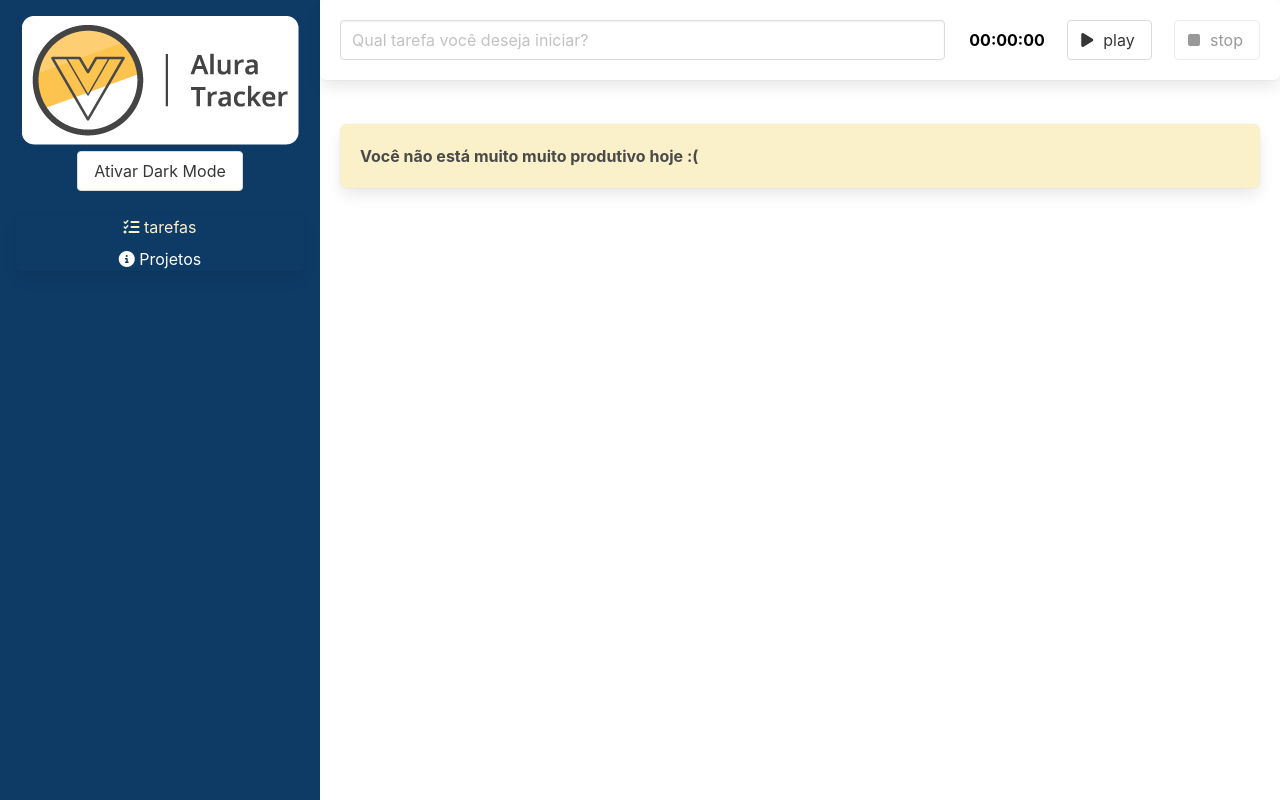
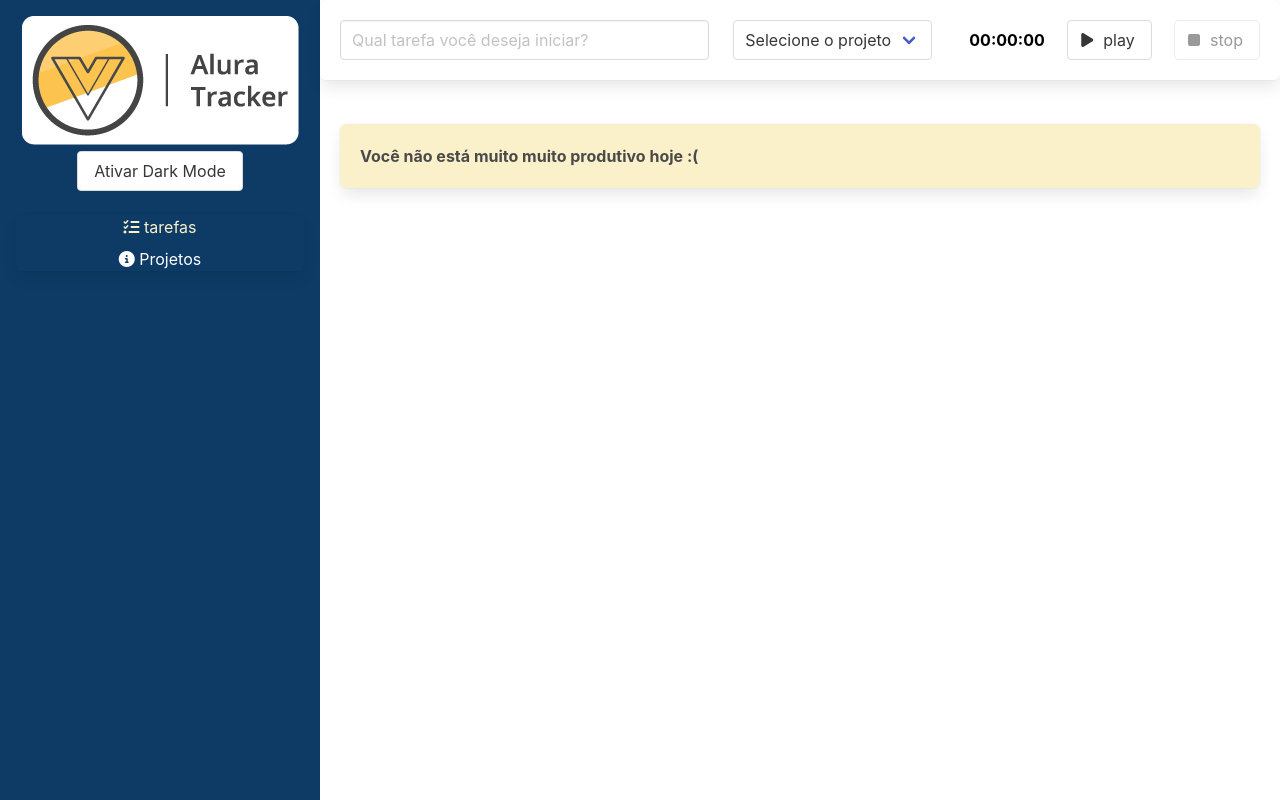
Before and after one commit to esantos92/alura_tracker, a Vue app: page / in a window 1280 px wide. Built offline with nearby package versions, Linux system fonts and the light colour scheme.

Commit message:
Gerenciando o Estado (#7)
Co-authored-by: Everton Santos <everton.santos@redealumni.com>

```diff
--- a/package.json
+++ b/package.json
@@ -10,7 +10,8 @@
   "dependencies": {
     "core-js": "^3.8.3",
     "vue": "^3.2.13",
-    "vue-router": "^4.0.16"
+    "vue-router": "^4.0.16",
+    "vuex": "^4.0.2"
   },
   "devDependencies": {
     "@fortawesome/fontawesome-free": "^6.1.1",
--- a/src/components/Formulario.vue
+++ b/src/components/Formulario.vue
@@ -1,7 +1,7 @@
 <template>
   <div class="box formulario">
     <div class="columns">
-      <div class="column is-8" role="form" aria-label="Formulário para criação de uma nova tarefa">
+      <div class="column is-5" role="form" aria-label="Formulário para criação de uma nova tarefa">
         <input
           type="text"
           class="input"
@@ -9,6 +9,20 @@
           v-model="descricao"
         />
       </div>
+        <div class="column is-3">
+          <div class="select">
+            <select v-model="idProjeto">
+              <option value="">Selecione o projeto</option>
+              <option
+                :value="projeto.id"
+                v-for="projeto in projetos"
+                :key="projeto.id"
+              >
+                {{ projeto.nome }}
+              </option>
+            </select>
+          </div>
+        </div>
       <div class="column">
         <Temporizador @aoTemporizadorFinalizado="finalizarTarefa"/>
       </div>
@@ -18,8 +32,10 @@
 
 <script lang="ts">
 
-  import { defineComponent } from 'vue';
   import Temporizador from './Temporizador.vue';
+  import { key } from '@/store';
+  import { computed, defineComponent } from 'vue';
+  import { useStore } from 'vuex';
 
   export default defineComponent({
     name: 'Formulario',
@@ -29,16 +45,24 @@
     },
     data () {
       return {
-        descricao: ''
+        descricao: '',
+        idProjeto: ''
       }
     },
     methods: {
       finalizarTarefa (tempoDecorrido: number) : void {
         this.$emit('aoSalvarTarefa', {
           duracaoEmSegundos: tempoDecorrido,
-          descricao: this.descricao
+          descricao: this.descricao,
+          projeto: this.projetos.find(proj => proj.id == this.idProjeto)
         })
         this.descricao = ''
+      },
+    },
+    setup() {
+      const store = useStore(key)
+      return {
+        projetos: computed(() => store.state.projetos)
       }
     }
   });
--- a/src/interfaces/ITarefa.ts
+++ b/src/interfaces/ITarefa.ts
@@ -1,4 +1,7 @@
+import IProjeto from "./IProjeto"
+
 export default interface ITarefa {
    duracaoEmSegundos: number,
    descricao: string
+   projeto: IProjeto
 }
--- a/src/main.ts
+++ b/src/main.ts
@@ -2,7 +2,9 @@
 import App from './App.vue'
 import '@fortawesome/fontawesome-free/css/all.css'
 import roteador from './roteador'
+import { key, store } from './store'
 
 createApp(App)
   .use(roteador)
+  .use(store, key)
   .mount('#app')
--- /dev/null
+++ b/src/store/index.ts
@@ -0,0 +1,28 @@
+import IProjeto from "@/interfaces/IProjeto";
+import { InjectionKey } from "vue";
+import { createStore, Store, useStore as vuexUseStore} from "vuex";
+
+interface Estado {
+  projetos: IProjeto[]
+}
+
+export const key: InjectionKey<Store<Estado>> = Symbol()
+
+export const store = createStore<Estado>({
+  state: {
+    projetos: []
+  },
+  mutations: {
+    'ADICIONA_PROJETO'(state, nomeDoProjeto: string) {
+      const projeto = {
+        id: new Date().toISOString(),
+        nome: nomeDoProjeto
+      } as IProjeto
+      state.projetos.push(projeto)
+    }
+  }
+})
+
+export function useStore(): Store<Estado> {
+  return vuexUseStore(key)
+}
--- a/src/views/Projetos.vue
+++ b/src/views/Projetos.vue
@@ -38,26 +38,29 @@
 
 <script lang="ts">
 import { defineComponent } from 'vue';
-import IProjeto from '../interfaces/IProjeto'
+import { useStore } from '@/store';
+import { computed } from '@vue/reactivity';
 
 export default defineComponent ({
   name: 'Projetos',
   data () {
     return {
-      nomeDoProjeto: "",
-      projetos: [] as IProjeto[]
+      nomeDoProjeto: ""
     };
   },
   methods: {
     salvar () {
-      const projeto: IProjeto ={
-        nome: this.nomeDoProjeto,
-        id: new Date().toISOString()
-      }
-      this.projetos.push(projeto)
+      this.store.commit('ADICIONA_PROJETO', this.nomeDoProjeto)
       this.nomeDoProjeto = ''
     }
   },
+  setup() {
+    const store = useStore()
+    return {
+      store,
+      projetos: computed(() => store.state.projetos)
+    }
+  }
 })
 </script>
 
```
Also changed, not shown: 1 other file (tests, documents, lock files or other folders).
